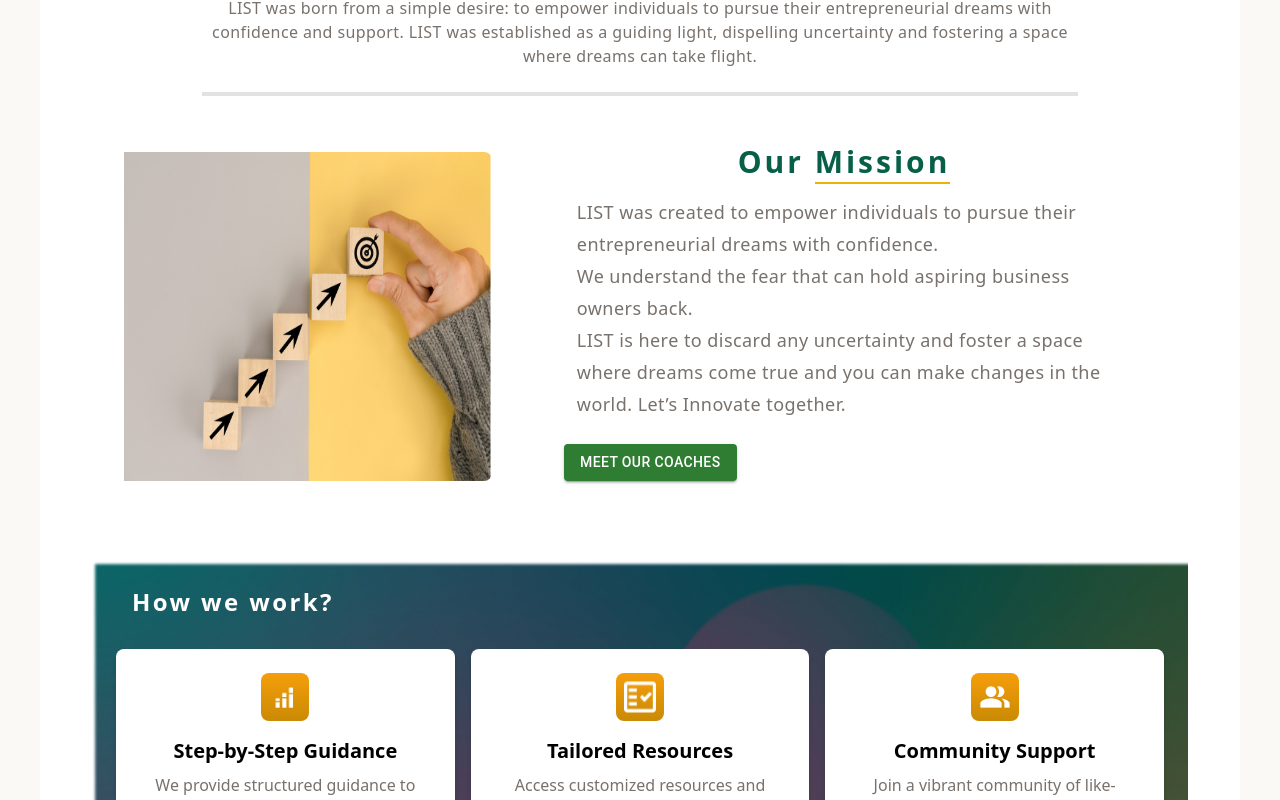
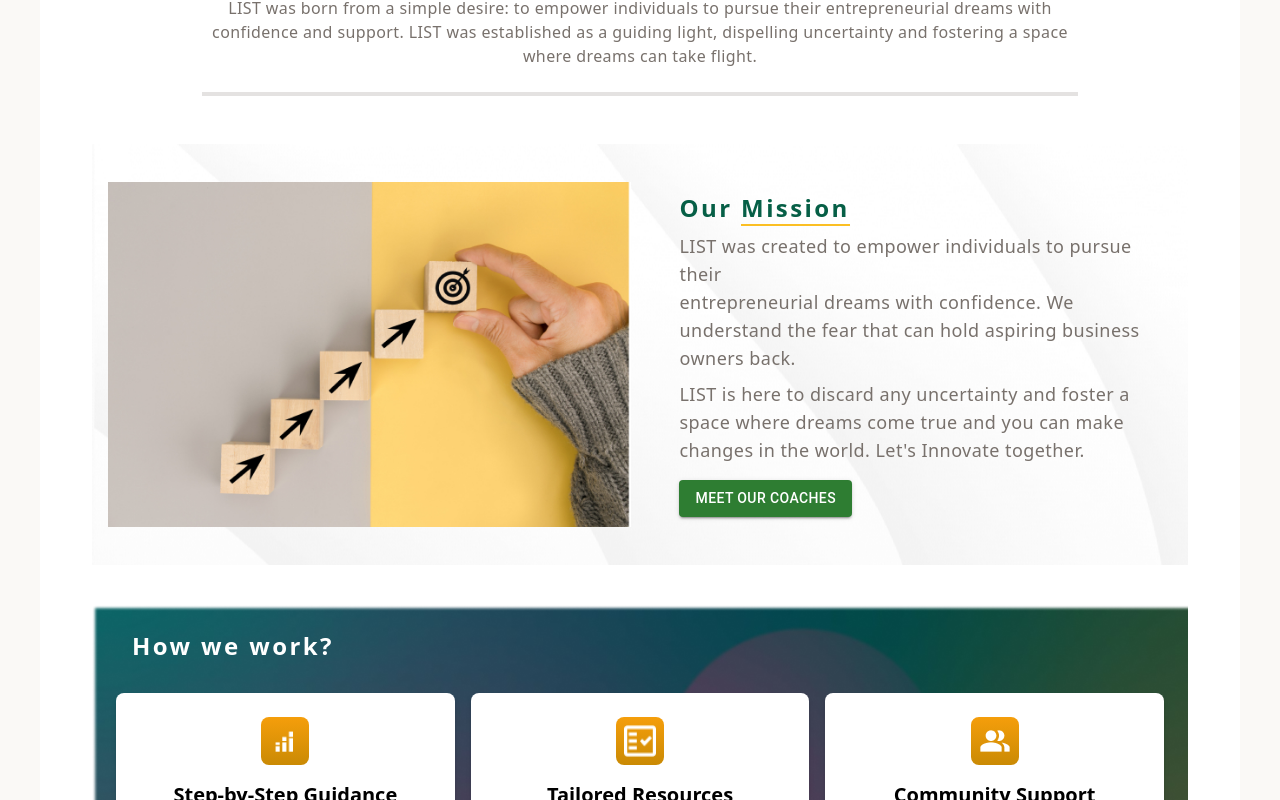
Before and after one commit to GreenVayu/List-startup, a React (Vite) app: page /Ourstory in a window 1280 px wide. Shown: the part 200-1000 px from the top of the page. Built offline with nearby package versions, Linux system fonts and the light colour scheme; the HTML template or start-up script is replaced by a standard one.

Commit message:
our Story page Finalized

```diff
--- a/src/App.tsx
+++ b/src/App.tsx
@@ -11,6 +11,7 @@ import Team from "./Team.tsx";
 import FAQ from "./FAQ.tsx";
 import Resource from "./Resource.tsx";
 import Blog from "./Blog.tsx";
+
 
 function App() {
   return (
--- /dev/null
+++ b/src/Cards.tsx
@@ -0,0 +1,82 @@
+import React, { useState } from 'react';
+
+// Define a type for the card props
+interface CardProps {
+  icon: string;
+  title: string;
+  description: string;
+}
+
+const Card: React.FC<CardProps> = ({ icon, title, description }) => {
+  return (
+    <div className="flex flex-col items-center bg-white rounded-lg shadow-lg p-4 ">
+      <div className="flex justify-center items-center w-16 h-16 bg-yellow-500 rounded-full mb-4">
+        <img src={icon} alt="Icon" className="w-8 h-8" />
+      </div>
+      <h2 className="text-center text-xl font-bold mb-2">{title}</h2>
+      <p className="text-center text-gray-600">{description}</p>
+    </div>
+  );
+};
+
+const App: React.FC = () => {
+    const cardsData: CardProps[] = [
+        {
+          icon: "/ourstory/Vector.png",
+          title: "Empowerment",
+          description: "We believe in equipping individuals with the knowledge & tools needed to take control of their entrepreneurial journey and achieve their goals."
+        },
+        {
+          icon: "/ourstory/Vector1.png",
+          title: "Support",
+          description: "We offer unwavering assistance and guidance, ensuring that entrepreneurs receive the encouragement and help necessary to navigate challenges and succeed."
+        },
+        {
+          icon: "/ourstory/Vector2.png",
+          title: "Education",
+          description: "Through our workshops, mentorship programs, and resources, we provide valuable learning opportunities that empower entrepreneurs to continuously develop their skills and knowledge."
+        },
+      ];
+
+  const [currentIndex, setCurrentIndex] = useState(0);
+
+  const handlePrevious = () => {
+    setCurrentIndex((prevIndex) => (prevIndex === 0 ? cardsData.length - 1 : prevIndex - 1));
+  };
+
+  const handleNext = () => {
+    setCurrentIndex((prevIndex) => (prevIndex === cardsData.length - 1 ? 0 : prevIndex + 1));
+  };
+
+  return (
+    <div className="flex justify-center items-center min-h-screen relative mr-4">
+      <button
+        className="absolute left-4 transform -translate-y-1/2 -translate-x-9 top-1/2 p-2 rounded-full bg-white shadow hover:shadow-lg"
+        onClick={handlePrevious}
+      >
+        <span className="sr-only">Previous</span>
+        <svg xmlns="http://www.w3.org/2000/svg" className="h-6 w-6 text-gray-500" fill="none" viewBox="0 0 24 24" stroke="currentColor">
+          <path strokeLinecap="round" strokeLinejoin="round" strokeWidth={2} d="M15 19l-7-7 7-7" />
+        </svg>
+      </button>
+
+      <Card
+        icon={cardsData[currentIndex].icon}
+        title={cardsData[currentIndex].title}
+        description={cardsData[currentIndex].description}
+      />
+
+      <button
+        className="absolute right-4 transform -translate-y-1/2 translate-x-9 top-1/2 p-2 rounded-full bg-white shadow hover:shadow-lg"
+        onClick={handleNext}
+      >
+        <span className="sr-only">Next</span>
+        <svg xmlns="http://www.w3.org/2000/svg" className="h-6 w-6 text-gray-500" fill="none" viewBox="0 0 24 24" stroke="currentColor">
+          <path strokeLinecap="round" strokeLinejoin="round" strokeWidth={2} d="M9 5l7 7-7 7" />
+        </svg>
+      </button>
+    </div>
+  );
+};
+
+export default App;
--- a/src/Ourstory.tsx
+++ b/src/Ourstory.tsx
@@ -1,11 +1,10 @@
 import StarIcon from "@mui/icons-material/Star";
 import { Button } from "@mui/material";
+import CardApp from "./Cards.tsx";
 
 function Ourstory() {
-
   return (
     <div className="container w-fit mx-auto">
-
       <div className="sec1">
         <div className="text-center mt-6">
           <div className="w-fit mx-auto">
@@ -37,38 +36,44 @@ function Ourstory() {
         <div className="w-4/5 mx-auto mt-6 h-[2px] opacity-20 border-2 border-stone-500"></div>
       </div>
 
-      <div className="sec2 mt-6 sm:mx-auto sm:flex md:space-x-2 ">
-        <img
-          src="/ourstory/Colorpalette.jpg"
-          className=" hidden w-[30vw] rounded-lg pl-4 ml-4 mt-8 md:block "
-        />
+      <div className="sec2 p-4 md:py-4 md:px-0 lg:p-4 bg-[url('/ourstory/sec2bg.png')] mt-12">
+      <h1 className="text-emerald-800 text-2xl font-semibold tracking-widest md:hidden mb-4">
+              Our <span className="border-b-2 border-amber-500">  Mission</span>
+            </h1>
 
-        <div className="flex flex-col mx-auto border-gray-900 sm:mt-6">
-          <div className="text-emerald-800 text-xl font-semibold tracking-widest mx-auto w-fit md:text-2xl lg:text-3xl">
-            Our <span className="border-b-2 border-yellow-500">Mission</span>
+        <div className="flex flex-col md:flex-row space-x-4 ">
+          <div className="md:w-1/2 flex justify-center items-center">
+          <img src="/ourstory/Colorpalette.jpg" className="w-full" />
           </div>
 
-          <div className="text-stone-500 text-base font-normal leading-8 tracking-wide w-4/5 mx-auto mt-4 pl-4 md:pl-2 lg:text-lg lg:leading-8">
+          <div className="md:w-1/2 md:py-8 md:px-4 lg:p-8">
+
+            <h1 className="text-emerald-800 text-xl lg:text-2xl font-semibold tracking-widest hidden md:block">
+              Our <span className="border-b-2 border-amber-400">Mission</span>
+            </h1>
+
+            <p className="text-stone-500 text-base md:text-base lg:text-lg font-normal leading-7 tracking-wide mt-4 md:mt-2">
               LIST was created to empower individuals to pursue their
-            entrepreneurial dreams with confidence.
               <br />
-            We understand the fear that can hold aspiring business owners back.
-            <br />
+              entrepreneurial dreams with confidence. We understand the fear
+              that can hold aspiring business owners back.
+            </p>
+            <p className="text-stone-500 text-base md:text-base lg:text-lg font-normal leading-7 tracking-wide mt-2">
               LIST is here to discard any uncertainty and foster a space where
-            dreams come true and you can make changes in the world. Let’s
+              dreams come true and you can make changes in the world. Let's
               Innovate together.
-          </div>
+            </p>
 
-          <div className="mx-auto mt-6 bg-emerald-800 rounded-lg w-fit sm:pl-0 sm:ml-16">
-            {" "}
+            <div className="mt-4">
             <Button variant="contained" color="success">
             Meet Our Coaches
               </Button>
             </div>
           </div>
         </div>
+      </div>
 
-      <div className="sec3 mt-20 sm:relative">
+      <div className="sec3 mt-10 sm:relative">
         <div className="sm:bg-[url('/ourstory/cp.png')] sm:bg-cover sm:block sm:py-10 ">
           <div className="text-xl font-semibold tracking-widest w-fit mx-auto text-amber-500 lg:text-2xl sm:text-white sm:absolute sm:left-[40px] sm:top-[25px]">
             How we work?
@@ -171,7 +176,11 @@ function Ourstory() {
           </div>
         </div>
 
-        <div className="flex flex-col md:flex-row md:justify-around">
+        <div className="-mt-32 md:hidden">
+          <CardApp/>
+        </div>
+
+        <div className="hidden md:flex justify-around">
           <div className="bg-white shadow-md p-6 rounded-lg mb-6 md:mb-0 md:mr-4 flex-1">
             <div className="flex justify-center mb-4">
               <img
@@ -224,8 +233,7 @@ function Ourstory() {
         </div>
       </div>
 
-      <div className="sec6 mt-20 mb-8 lg:mr-8">
-
+      <div className="sec6 -mt-12 mb-8 lg:mr-8 md:mt-20 ">
         <div className="bg-gradient-to-b from-emerald-100 py-12 md:ml-3 lg:ml-6">
           <div className="max-w-7xl mx-auto px-4 sm:px-6 lg:px-8">
             <div className="text-center mb-12">
@@ -239,7 +247,6 @@ function Ourstory() {
             </div>
 
             <div className="grid grid-cols-1 sm:grid-cols-2 lg:grid-cols-4 gap-8">
-
               <div className="bg-white p-6 rounded-lg shadow-md">
                 <div className="bg-gradient-to-b from-amber-500 to-yellow-600 rounded-2xl py-2 px-2 w-fit mx-auto mb-4 flex items-center justify-center">
                   <img
@@ -302,20 +309,15 @@ function Ourstory() {
                   and crisp videos, each under 10 minutes.
                 </p>
               </div>
-
+            </div>
           </div>
         </div>
       </div>
 
-      </div>
-
       <div className="sec7">
-
-      <div className="p-8 bg-white">
-
-      <div className="grid grid-cols-1 sm:grid-cols-2 lg:grid-cols-4 gap-8">
-
-              <div className="p-6">
+        <div className="px-8 bg-white">
+          <div className="grid grid-cols-1 sm:grid-cols-2 lg:grid-cols-4 gap-y-4">
+            <div className="p-2">
               <h3 className="text-2xl leading-7 font-extrabold text-emerald-800 mb-2 text-center md:text-3xl">
                 500+
               </h3>
@@ -324,8 +326,7 @@ function Ourstory() {
               </p>
             </div>
 
-              <div className="p-6">
-
+            <div className="p-2">
               <h3 className="text-2xl leading-7 font-extrabold text-emerald-800 mb-2 text-center md:text-3xl">
                 1500+
               </h3>
@@ -334,17 +335,16 @@ function Ourstory() {
               </p>
             </div>
 
-              <div className="p-6">
-
-                <h3 className="text-2xl leading-7 font-extarbold text-emerald-800 mb-2 text-center md:text-3xl">
+            <div className="p-2">
+              <h3 className="text-2xl leading-7 font-extrabold text-emerald-800 mb-2 text-center md:text-3xl">
                 25+
               </h3>
               <p className="text-xl leading-6 text-stone-500 text-center">
-                The Ratio of theory and  practice in each course
+                The Ratio of theory and practice in each course
               </p>
             </div>
 
-              <div className="p-6">
+            <div className="p-2">
               <h3 className="text-2xl leading-7 font-extrabold text-emerald-800 mb-2 text-center md:text-3xl">
                 99%
               </h3>
@@ -353,9 +353,7 @@ function Ourstory() {
               </p>
             </div>
           </div>
-
         </div>
-
       </div>
 
       <div className="sec8 mt-12">
@@ -369,15 +367,14 @@ function Ourstory() {
               journey today!
             </div>
 
-            <div className="sm:flex w-fit sm:ml-16 lg:ml-24 lg:mt-6 sm:space-x-4 mx-auto">
+            <div className="sm:flex w-fit sm:ml-16 lg:ml-24 lg:mt-6 sm:space-x-4 mx-auto mt-4">
               <Button variant="contained" color="success">
                 Explore Courses
               </Button>
-
-              <div className="mx-auto bg-white border-2 border-emerald-800 rounded-lg w-fit mt-0">
-                <button className="text-emerald-800 text-base font-normal px-4 py-2">
+              <div className="text-center mt-2">
+                <Button variant="outlined" color="secondary">
                   Get in touch
-                </button>
+                </Button>
               </div>
             </div>
           </div>
```
Also changed, not shown: public/ourstory/sec2bg.png (added). Lines whose indentation alone changed are shown as unchanged.
